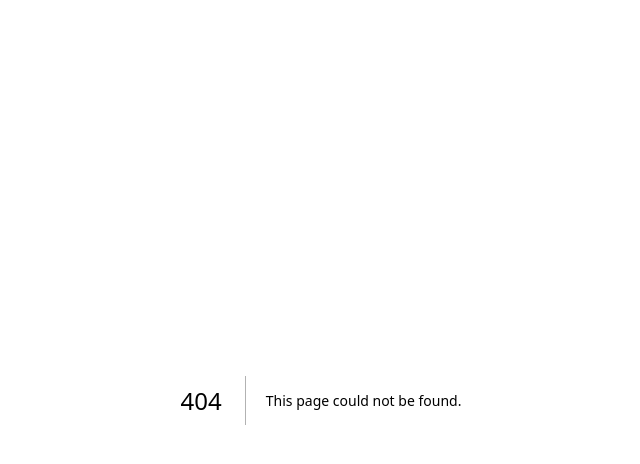
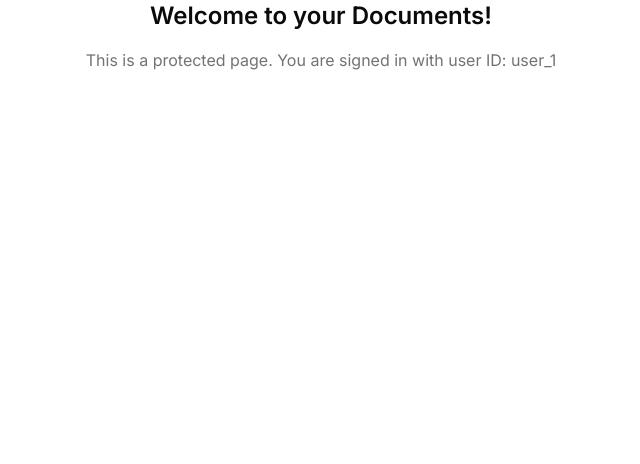
Before and after one commit to BacemJ/nextjs-notion-clone, a Next.js app: page /documents in a window 1280 px wide. Before the commit this address had no page. Shown: the top 464 px of the page, without its empty margins (319-959 px from the left). Built offline with nearby package versions, Linux system fonts and the light colour scheme; no server answers; sample sign-in values are in the browser's storage.

Commit message:
Get Notion free button to edit

```diff
--- /dev/null
+++ b/app/(main)/documents/page.tsx
@@ -0,0 +1,14 @@
+import { auth } from "@clerk/nextjs/server";
+
+export default async function DocumentsPage() {
+  const { userId } = await auth();
+
+  return (
+    <div className="h-full flex flex-col items-center justify-center space-y-4">
+      <h1 className="text-2xl font-semibold">Welcome to your Documents!</h1>
+      <p className="text-muted-foreground">
+        This is a protected page. You are signed in with user ID: {userId}
+      </p>
+    </div>
+  );
+}
--- /dev/null
+++ b/app/(main)/layout.tsx
@@ -0,0 +1,16 @@
+import { auth } from "@clerk/nextjs/server";
+import { redirect } from "next/navigation";
+
+export default async function ProtectedLayout({
+  children,
+}: {
+  children: React.ReactNode;
+}) {
+  const { userId } = await auth();
+
+  if (!userId) {
+    redirect("/");
+  }
+
+  return <div className="h-full">{children}</div>;
+}
--- /dev/null
+++ b/components/auth-buttons.tsx
@@ -0,0 +1,29 @@
+import {
+  SignInButton,
+  SignUpButton,
+  SignedIn,
+  SignedOut,
+  UserButton,
+} from "@clerk/nextjs";
+
+export function AuthButtons() {
+  return (
+    <div className="flex items-center gap-2">
+      <SignedOut>
+        <SignInButton mode="modal">
+          <button className="px-4 py-2 text-sm font-medium text-gray-700 bg-white border border-gray-300 rounded-lg hover:bg-gray-50 dark:bg-gray-800 dark:text-gray-300 dark:border-gray-600 dark:hover:bg-gray-700">
+            Log In
+          </button>
+        </SignInButton>
+        <SignUpButton mode="modal">
+          <button className="px-4 py-2 text-sm font-medium text-white bg-blue-600 rounded-lg hover:bg-blue-700 dark:bg-blue-500 dark:hover:bg-blue-600">
+            Get free trial
+          </button>
+        </SignUpButton>
+      </SignedOut>
+      <SignedIn>
+        <UserButton afterSignOutUrl="/" />
+      </SignedIn>
+    </div>
+  );
+}
--- /dev/null
+++ b/components/providers/convex-provider.tsx
@@ -0,0 +1,21 @@
+"use client";
+
+import { ConvexReactClient } from "convex/react";
+import { ConvexProviderWithClerk } from "convex/react-clerk";
+import { ClerkProvider, useAuth } from "@clerk/nextjs";
+
+const convex = new ConvexReactClient(process.env.NEXT_PUBLIC_CONVEX_URL!);
+
+export function ConvexClientProvider({
+  children,
+}: {
+  children: React.ReactNode;
+}) {
+  return (
+    <ClerkProvider>
+      <ConvexProviderWithClerk client={convex} useAuth={useAuth}>
+        {children}
+      </ConvexProviderWithClerk>
+    </ClerkProvider>
+  );
+}
--- /dev/null
+++ b/components/ui/spinner.tsx
@@ -0,0 +1,26 @@
+import { cn } from "@/lib/utils";
+import { cva, VariantProps } from "class-variance-authority";
+import { Loader } from "lucide-react";
+import React from "react";
+
+const spinnerVariants = cva("text-muted-forground animate-spin", {
+  variants: {
+    size: {
+      default: "h-4 w-4",
+      sm: "h-2 w-2",
+      lg: "h-6 w-6",
+      icon: "h-10 w-10",
+    },
+  },
+  defaultVariants: {
+    size: "default",
+  },
+});
+
+interface SpinnerProps extends VariantProps<typeof spinnerVariants> {}
+
+function Spinner({ size }: SpinnerProps) {
+  return <Loader className={cn(spinnerVariants({ size }))} />;
+}
+
+export default Spinner;
--- /dev/null
+++ b/hooks/use-auth.ts
@@ -0,0 +1,14 @@
+"use client";
+
+import { useUser } from "@clerk/nextjs";
+
+export const useAuth = () => {
+  const { user, isLoaded, isSignedIn } = useUser();
+
+  return {
+    userId: user?.id,
+    user,
+    isLoaded,
+    isSignedIn,
+  };
+};
--- /dev/null
+++ b/middleware.ts
@@ -0,0 +1,12 @@
+import { clerkMiddleware } from "@clerk/nextjs/server";
+
+export default clerkMiddleware();
+
+export const config = {
+  matcher: [
+    // Skip Next.js internals and all static files, unless found in search params
+    "/((?!_next|[^?]*\.(?:html?|css|js(?!on)|jpe?g|webp|png|gif|svg|ttf|woff2?|ico|csv|docx?|xlsx?|zip|webmanifest)).*)",
+    // Always run for API routes
+    "/(api|trpc)(.*)",
+  ],
+};
--- a/package.json
+++ b/package.json
@@ -10,6 +10,7 @@
     "format": "biome format --write"
   },
   "dependencies": {
+    "@clerk/nextjs": "^6.33.1",
     "@radix-ui/react-dropdown-menu": "^2.1.16",
     "@radix-ui/react-slot": "^1.2.3",
     "class-variance-authority": "^0.7.1",
--- a/page-components/home/navbar.tsx
+++ b/page-components/home/navbar.tsx
@@ -4,9 +4,13 @@ import { ModeToggle } from '@/components/ui/mode-toggle'
 import { cn } from '@/lib/utils'
 import React from 'react'
 import UseScrollTop from '../hooks/use-scroll-top';
+import { AuthButtons } from '@/components/auth-buttons';
+//import { useConvexAuth } from 'convex/react'
+//import Spinner from '@/components/ui/spinner'
 
 function Navbar() {
   const scrolled = UseScrollTop();
+
   return (
     <div
     className={cn(
@@ -18,6 +22,8 @@ function Navbar() {
         className='md:ml-auto md:justify-end flex justify-between
         items-center md:w-fit gap-x-2 w-full '
       >
+        <AuthButtons />
+
         <ModeToggle />
       </div>
 
```
Also changed, not shown: app/layout.tsx (+14 -0 lines), 2 other files (tests, documents, lock files or other folders).
